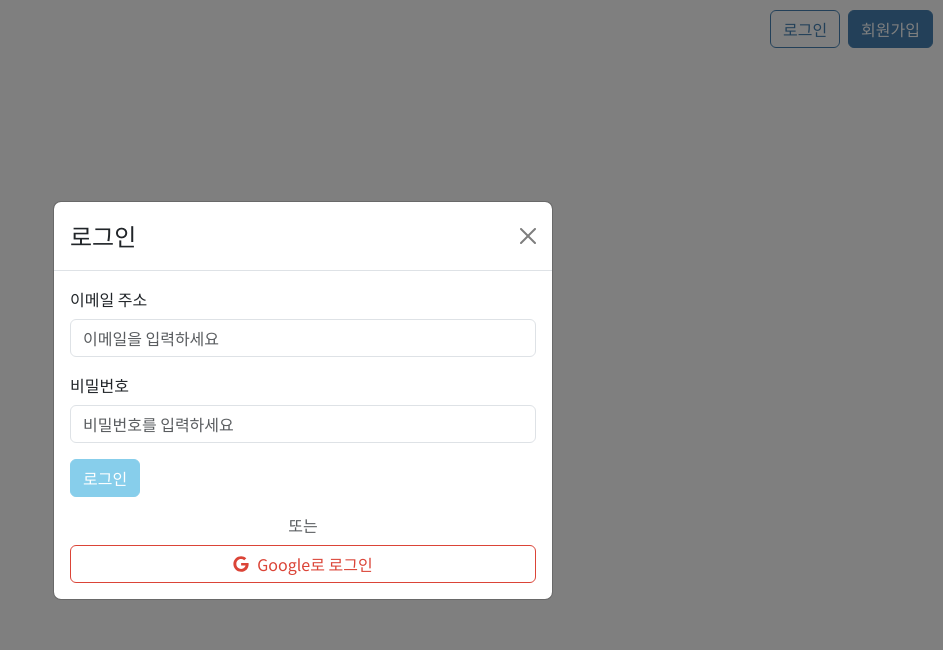
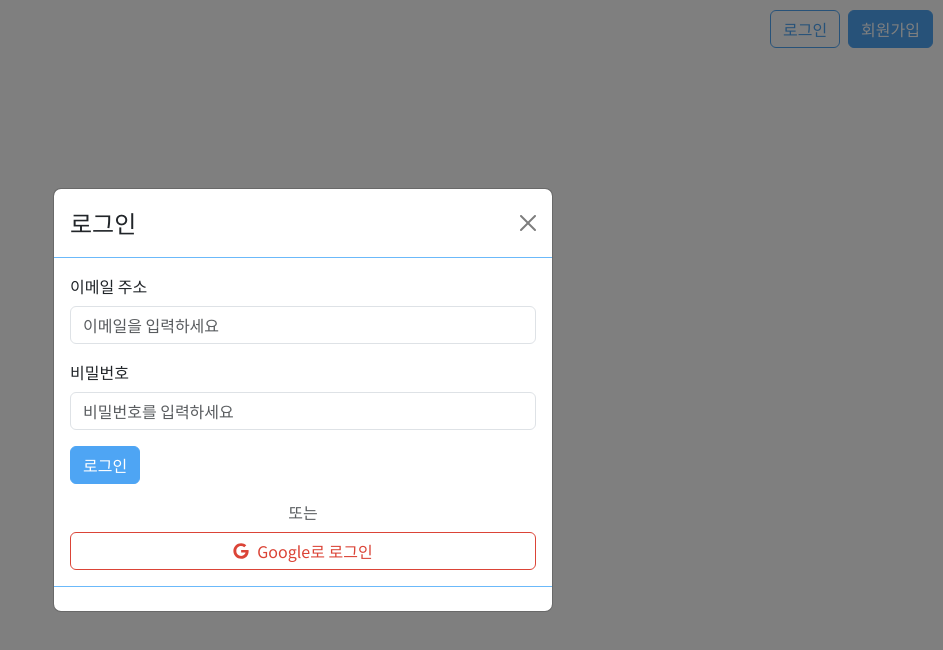
Before and after one commit to chanwookim0716/ai-idea-recommender, a React (Vite) app: page / in a window 1280 px wide. Both pictures are taken after a click on the button "로그인". Shown: the top 650 px of the page, without its empty margins (337-1280 px from the left). Built offline with nearby package versions, Linux system fonts and the light colour scheme; no server answers.

Commit message:
style: Update color scheme for auth buttons, modals, and card borders

```diff
--- a/src/App.tsx
+++ b/src/App.tsx
@@ -168,7 +168,7 @@ function App() {
           </Col>
         </Row>
 
-        <section className="card p-4 shadow-sm">
+        <section className="card p-4 shadow-sm" style={{ borderColor: '#6BB9FA', borderWidth: '2px', borderStyle: 'solid' }}>
           <IdeaInput
             value={topic}
             onChange={handleTopicChange}
@@ -201,7 +201,7 @@ function App() {
         </section>
 
         {canLike && ( // Only show liked ideas list if logged in
-          <section className="card p-4 shadow-sm mt-5 mb-5">
+          <section className="card p-4 shadow-sm mt-5 mb-5" style={{ borderColor: '#6BB9FA', borderWidth: '2px', borderStyle: 'solid' }}>
             <LikedIdeasList
               likedIdeas={likedIdeas}
               onIdeaClick={handleIdeaClick}
--- a/src/components/AuthForm.tsx
+++ b/src/components/AuthForm.tsx
@@ -61,10 +61,10 @@ const AuthForm: React.FC<AuthFormProps> = ({ show, onHide, isLoginMode: initialI
 
   return (
     <Modal show={show} onHide={onHide} centered>
-      <Modal.Header closeButton>
+      <Modal.Header closeButton style={{ borderColor: '#6BB9FA', borderBottom: '1px solid #6BB9FA' }}>
         <Modal.Title>{isLogin ? '로그인' : '회원가입'}</Modal.Title>
       </Modal.Header>
-      <Modal.Body>
+      <Modal.Body style={{ borderColor: '#6BB9FA' }}>
         {message && <Alert variant={messageType}>{message}</Alert>}
         <Form onSubmit={handleSubmit}>
           <Form.Group className="mb-3" controlId="formBasicEmail">
@@ -91,7 +91,7 @@ const AuthForm: React.FC<AuthFormProps> = ({ show, onHide, isLoginMode: initialI
             />
           </Form.Group>
 
-          <Button variant="primary" type="submit" disabled={loading} style={{ backgroundColor: '#87CEEB', borderColor: '#87CEEB' }}>
+          <Button variant="primary" type="submit" disabled={loading} style={{ backgroundColor: '#4EA5F4', borderColor: '#4EA5F4' }}>
             {loading ? <Spinner as="span" animation="border" size="sm" role="status" aria-hidden="true" className="me-2" /> : null}
             {isLogin ? '로그인' : '회원가입'}
           </Button>
@@ -104,6 +104,7 @@ const AuthForm: React.FC<AuthFormProps> = ({ show, onHide, isLoginMode: initialI
           </Button>
         </div>
       </Modal.Body>
+      <Modal.Footer style={{ borderColor: '#6BB9FA', borderTop: '1px solid #6BB9FA' }} />
     </Modal>
   );
 };
--- a/src/components/IdeaDetailModal.tsx
+++ b/src/components/IdeaDetailModal.tsx
@@ -19,11 +19,11 @@ const IdeaDetailModal: React.FC<IdeaDetailModalProps> = ({
   error,
 }) => {
   return (
-    <Modal show={show} onHide={onHide} size="lg" centered>
-      <Modal.Header closeButton>
+    <Modal show={show} onHide={onHide} size="lg" centered contentClassName="modal-custom-border">
+      <Modal.Header closeButton style={{ borderColor: '#6BB9FA', borderBottom: '1px solid #6BB9FA' }}>
         <Modal.Title>{ideaTitle}</Modal.Title>
       </Modal.Header>
-      <Modal.Body>
+      <Modal.Body style={{ borderColor: '#6BB9FA' }}>
         {isLoading && (
           <div className="text-center">
             <Spinner animation="border" role="status">
@@ -48,7 +48,7 @@ const IdeaDetailModal: React.FC<IdeaDetailModalProps> = ({
           <p className="text-muted">아직 세부 정보가 없습니다.</p>
         )}
       </Modal.Body>
-      <Modal.Footer>
+      <Modal.Footer style={{ borderColor: '#6BB9FA', borderTop: '1px solid #6BB9FA' }}>
         <Button variant="secondary" onClick={onHide}>
           닫기
         </Button>
--- a/src/components/LoginButton.tsx
+++ b/src/components/LoginButton.tsx
@@ -10,12 +10,12 @@ const LoginButton: React.FC<LoginButtonProps> = React.memo(({ onClick, disabled
   LoginButton.displayName = 'LoginButton';
   const buttonStyle: React.CSSProperties = {
     backgroundColor: 'transparent',
-    borderColor: '#4682B4', // Steel Blue border
-    color: '#4682B4', // Steel Blue text
+    borderColor: '#4EA5F4', // New Sky Blue border
+    color: '#4EA5F4', // New Sky Blue text
   };
 
   const hoverStyle: React.CSSProperties = {
-    backgroundColor: '#4682B4', // Steel Blue background on hover
+    backgroundColor: '#4EA5F4', // New Sky Blue background on hover
     color: 'white', // White text on hover
   };
 
--- a/src/components/SignupButton.tsx
+++ b/src/components/SignupButton.tsx
@@ -10,16 +10,16 @@ const SignupButton: React.FC<SignupButtonProps> = React.memo(({ onClick, disable
   SignupButton.displayName = 'SignupButton';
   // Default style (filled)
   const defaultStyle: React.CSSProperties = {
-    backgroundColor: '#4682B4', // Steel Blue background
-    borderColor: '#4682B4', // Steel Blue border
+    backgroundColor: '#4EA5F4', // New Sky Blue background
+    borderColor: '#4EA5F4', // New Sky Blue border
     color: 'white', // White text
   };
 
   // Hover style (border only)
   const hoverStyle: React.CSSProperties = {
     backgroundColor: 'transparent',
-    borderColor: '#4682B4', // Steel Blue border
-    color: '#4682B4', // Steel Blue text
+    borderColor: '#4EA5F4', // New Sky Blue border
+    color: '#4EA5F4', // New Sky Blue text
   };
 
   const [isHovered, setIsHovered] = React.useState(false);
```
